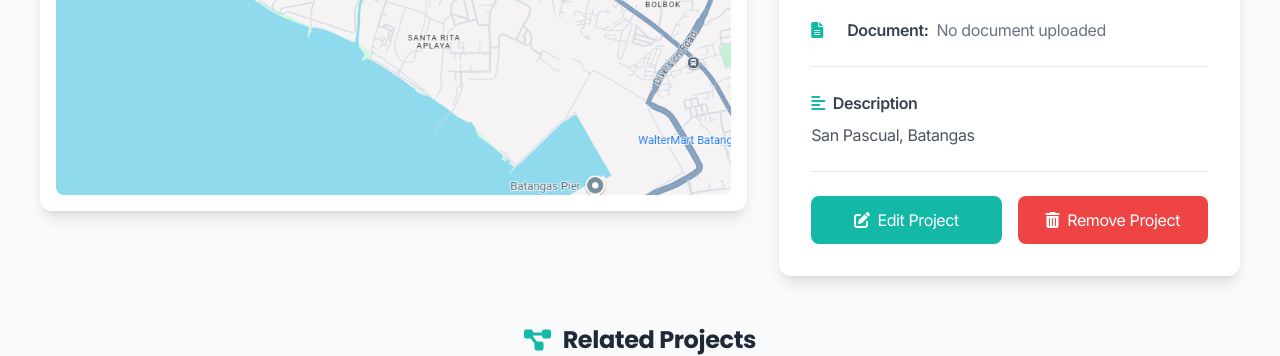
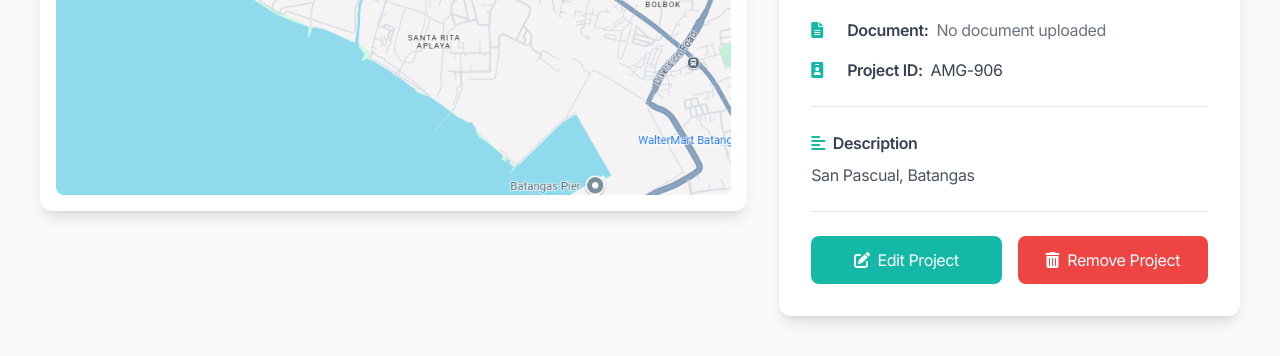
Before and after one commit to CyberTiann/ProjectManagementSystem, a Django app: page /projects/3/ in a window 1280 px wide. Shown: the part 472-828 px from the top of the page. Run offline with Django 5.2, Linux system fonts and the light colour scheme; a user stored in the database is signed in; data comes from the database, SQL or seed files in the repository; both versions use the stored data as it was after the commit; parts of the project's set-up code (start-up, migrations or seed data) failed here and were passed over; some libraries are stand-ins or nearby versions.

Commit message:
With new input

```diff
--- a/core/templates/core/index.html
+++ b/core/templates/core/index.html
@@ -26,6 +26,9 @@ Welcome
                         </div>
                     </div>
                     <div class="p-6">
+                        <h2 class="text-xl font-semibold text-gray-800 mb-2 group-hover:text-teal-600 transition-colors duration-200"></h2>
+                            {{ project.project_id }}
+                        </h2>
                         <h2 class="text-xl font-semibold text-gray-800 mb-2 group-hover:text-teal-600 transition-colors duration-200">
                             {{ project.name }}
                         </h2>
@@ -43,6 +46,7 @@ Welcome
                                 {{ project.status }}
                             </span>
                         </div>
+
                     </div>
                 </div>
             </a>
--- a/dashboard/templates/dashboard/index.html
+++ b/dashboard/templates/dashboard/index.html
@@ -20,6 +20,7 @@ Dashboard
                     <h3 class="text=2x;">{{ project.category }}</h3>
                     <p class="text-gray-500">Cost:₱ {{ project.project_cost }}
                     <p class="text-gray-500">Status: {{ project.status }}
+                    <p class="text-gray-500">Project ID: {{ project.project_id }}</p>
                     </p>
                 </div>
             </a>
--- a/project/forms.py
+++ b/project/forms.py
@@ -6,9 +6,10 @@ INPUT_CLASSES = 'w-full py-4 px-6 rounded-xl border'
 class NewProjectForm(forms.ModelForm):
     class Meta:
         model = Project
-        fields = ('year', 'map', 'address', 'document', 'name', 'category', 'project_cost', 'status', 'started', 'contact', 'description', 'update',)
+        fields = ('project_id', 'year', 'map', 'address', 'document', 'name', 'category', 'project_cost', 'status', 'started', 'contact', 'description', 'update',)
 
         widgets = {
+            'project_id': forms.TextInput(attrs={'class': INPUT_CLASSES}),
             'year': forms.Select(attrs={'class': INPUT_CLASSES}),
             'map': forms.FileInput(attrs={'class': INPUT_CLASSES}),
             'document': forms.FileInput(attrs={'class': INPUT_CLASSES}),
@@ -26,9 +27,10 @@ class NewProjectForm(forms.ModelForm):
 class EditProjectForm(forms.ModelForm):
     class Meta:
         model = Project
-        fields = ('year', 'name', 'document', 'project_cost', 'status', 'started', 'contact', 'description', 'update', 'address',)
+        fields = ('project_id', 'year', 'name', 'document', 'project_cost', 'status', 'started', 'contact', 'description', 'update', 'address',)
 
         widgets = {
+            'project_id': forms.TextInput(attrs={'class': INPUT_CLASSES}),
             'year': forms.Select(attrs={'class': INPUT_CLASSES}),
             'map': forms.FileInput(attrs={'class': INPUT_CLASSES}),
             'document': forms.FileInput(attrs={'class': INPUT_CLASSES}),
--- a/project/models.py
+++ b/project/models.py
@@ -31,6 +31,7 @@ class Year(models.Model):
         return self.name
 
 class Project(models.Model):
+    project_id = models.CharField(max_length=255, unique=True, null=True, blank=True)
     year = models.ForeignKey(Year, related_name='project', on_delete=models.CASCADE)
     uploader = models.ForeignKey(User, related_name='project', on_delete=models.CASCADE)
     map = models.ImageField(upload_to='map_images', blank=True, null=True, verbose_name="Thumbnail")
--- a/project/templates/project/detail.html
+++ b/project/templates/project/detail.html
@@ -70,6 +70,12 @@
                             <span class="text-gray-500">No document uploaded</span>
                         {% endif %}
                     </div>
+
+                    <div class="flex items-center text-gray-700">
+                        <i class="fas fa-id-badge mr-3 text-teal-500 w-6"></i>
+                        <span class="font-semibold mr-2">Project ID:</span>
+                        <span>{{ project.project_id }}</span>
+                    </div>
                 </div>
 
                 {% if project.update %}
--- a/project/templates/project/projects.html
+++ b/project/templates/project/projects.html
@@ -111,6 +111,10 @@
                                 <i class="fas fa-info-circle mr-2"></i>
                                 {{ project.status }}
                             </p>
+                            <p class="text-gray-600 flex items-center">
+                                <i class="fas fa-id-badge mr-2"></i>
+                                Project ID: {{ project.project_id }}
+                            </p>
                         </div>
                     </div>
                 </a>
```
Also changed, not shown: db.sqlite3, project/migrations/0006_alter_project_document.py (added), project/migrations/0007_project_project_id.py (added).
